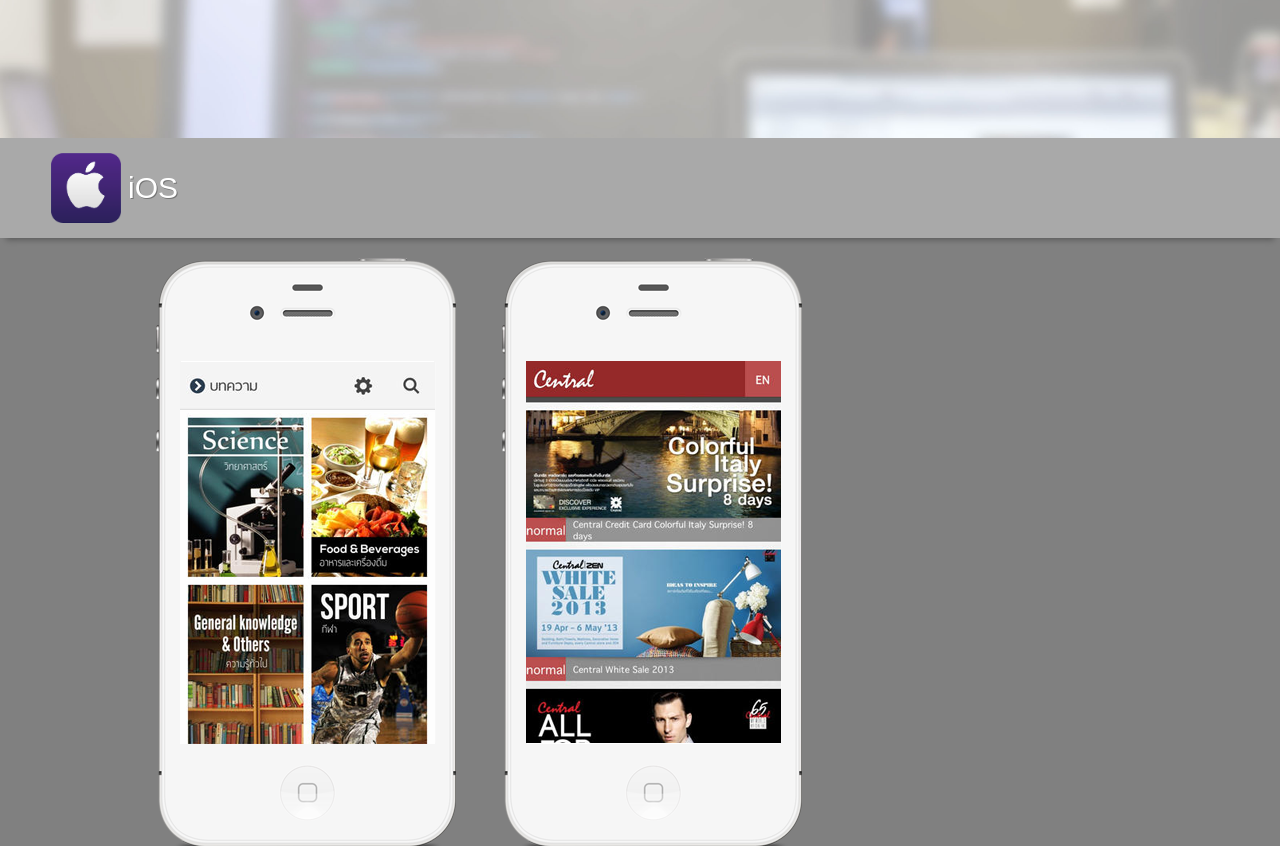
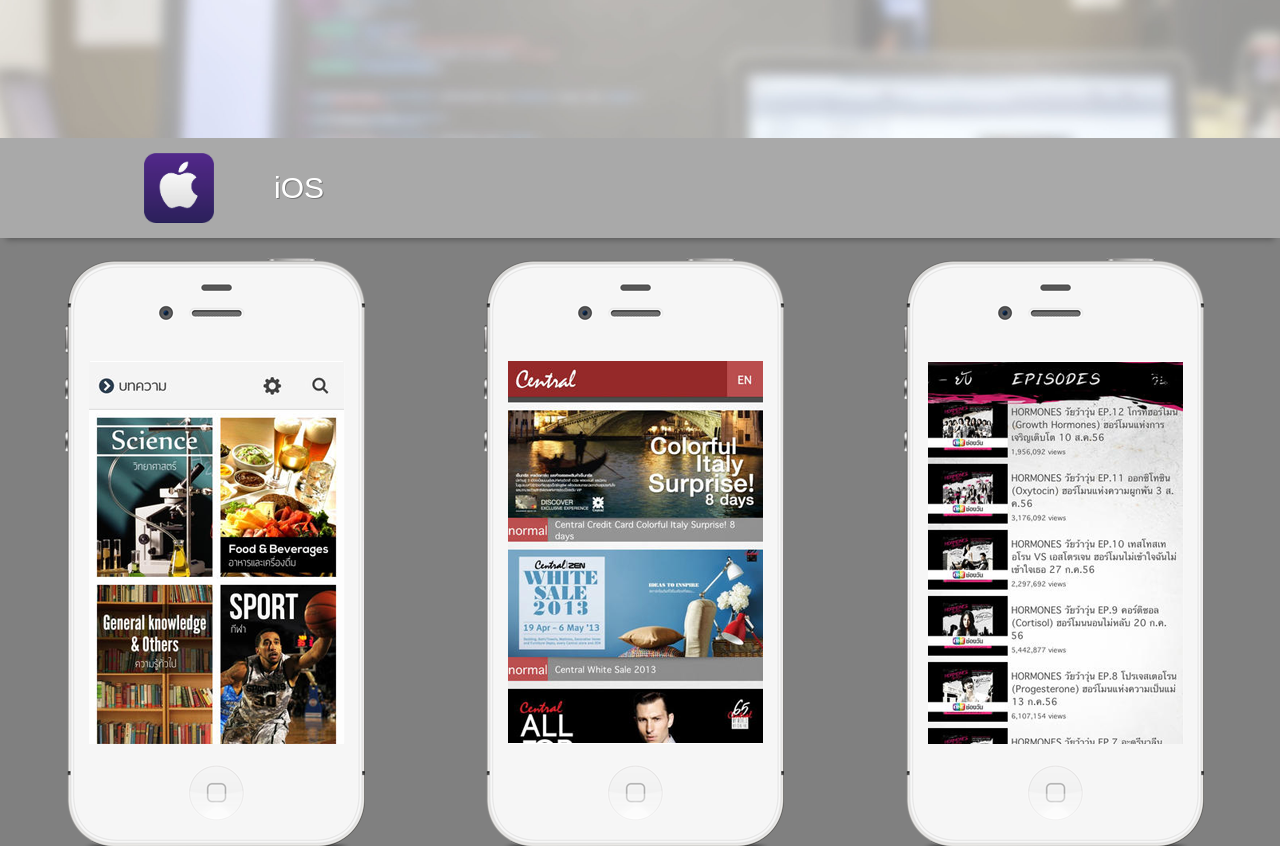
Before and after one commit to sakdanupong/sakdanuupong, a plain HTML site: page index.html in a window 1280 px wide. Shown: the part 280-1126 px from the top of the page. Drawn offline with nearby package versions, Linux system fonts and the light colour scheme.

Commit message:
update web

```diff
--- a/index.html
+++ b/index.html
@@ -30,10 +30,12 @@
 	<div id="slide2">
 		<div id="slide2_content">
 			<div class="work_header">
+				<div class="header_left_div">
 					<div class="header_logo_div">
 						<img class="header_logo" src="/images/icon/ios/wwdc_icon.png"/>
 					</div>
 					<div class="header_name_div">iOS</div>
+				</div>
 			</div>
 			<div id="ios_work" class="show_content">
 				<a class="device_row" href="https://itunes.apple.com/app/read-for-the-blind/id705499163">
@@ -93,10 +95,12 @@
 				</a>
 			</div>
 			<div class="work_header">
+				<div class="header_left_div">
 					<div class="header_logo_div">
 						<img class="header_logo" src="/images/icon/android/android_icon.png"/>
 					</div>
 					<div class="header_name_div">Android</div>
+				</div>
 			</div>
 			<div id="android_work" class="show_content">
 				<a class="device_row" href="https://play.google.com/store/apps/details?id=com.samsung.blind">
@@ -169,7 +173,7 @@
 
 	function goToByScroll(id) {
     $('html,body').animate({
-        scrollTop: $(id).offset().top},
+        scrollTop: $(id).offset().top - 200},
         'slow');
 	}
 
--- a/stylesheets/index.css
+++ b/stylesheets/index.css
@@ -139,21 +139,29 @@
 
 .work_header {
    height: 100px;
+   width: 100%;
    background-color: darkgray;
    -webkit-box-shadow: 0 8px 6px -6px rgba(0,0,0,0.3);
    -moz-box-shadow: 0 8px 6px -6px rgba(0,0,0,0.3);
    box-shadow: 0 8px 6px -6px rgba(0,0,0,0.3);
-   display: block;
 }
 
+.header_left_div {
+   width: 420px;
+   height: 100px;
+   display: inline-block;
+   margin-left: 5%;
+}
+
+
 .header_logo_div {
-   width: 10%;
+   width: 50%;
    height: 100%;
    float: left;
 }
 
 .header_name_div {
-   width: 90%;
+   width: 50%;
    height: 100%;
    float: left;
 }
@@ -161,7 +169,7 @@
 .header_logo {
    width: 70px;
    height: 70px;
-   margin-left: 40%;
+   margin-left: 80px;
    margin-top: 15px;
 }
 
@@ -175,15 +183,14 @@
 }
 
 .show_content{
-   width: 80%;
-   margin-left: 10%;
+   width: 100%;
    margin-right: 10%;
    display: inline-block;
 }
 
 .device_row{
    margin-top: 20px;
-   width: 32.84%;
+   width: 32%;
    min-height: 593px;
    float: left;
    padding-left: 10px;
```
Lines whose indentation alone changed are shown as unchanged.
